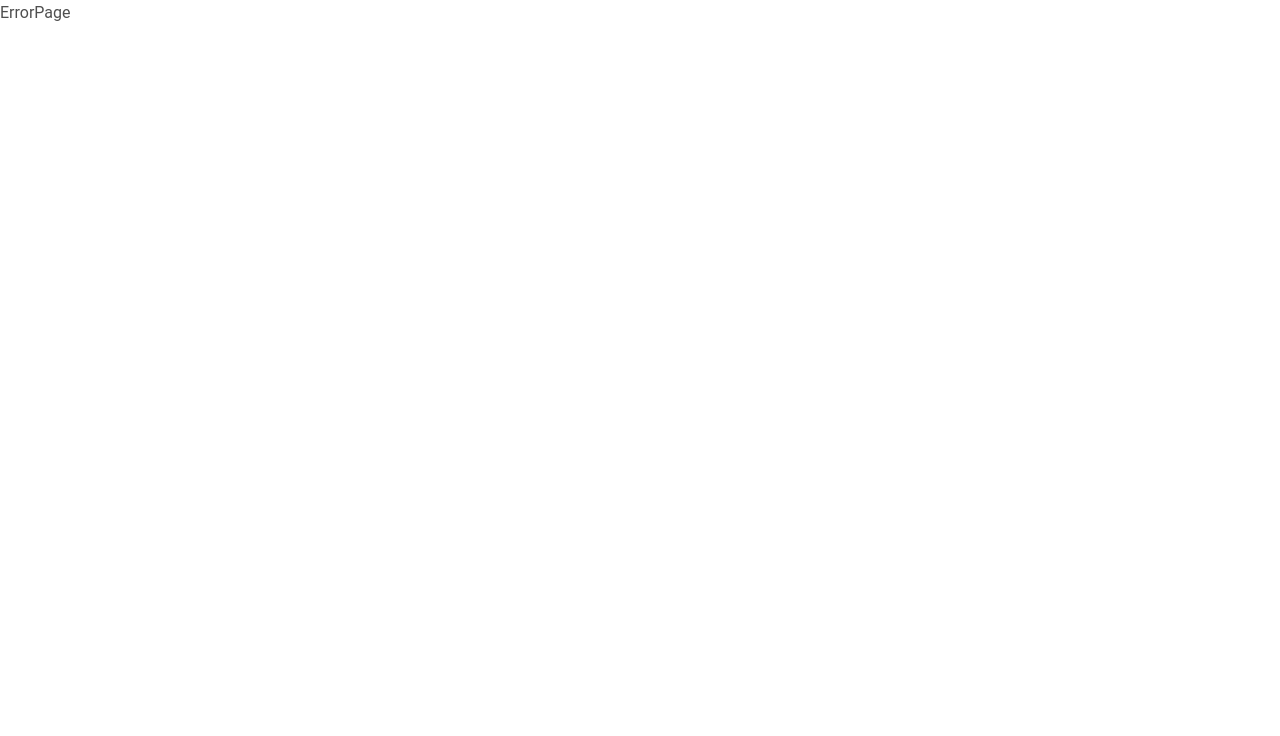
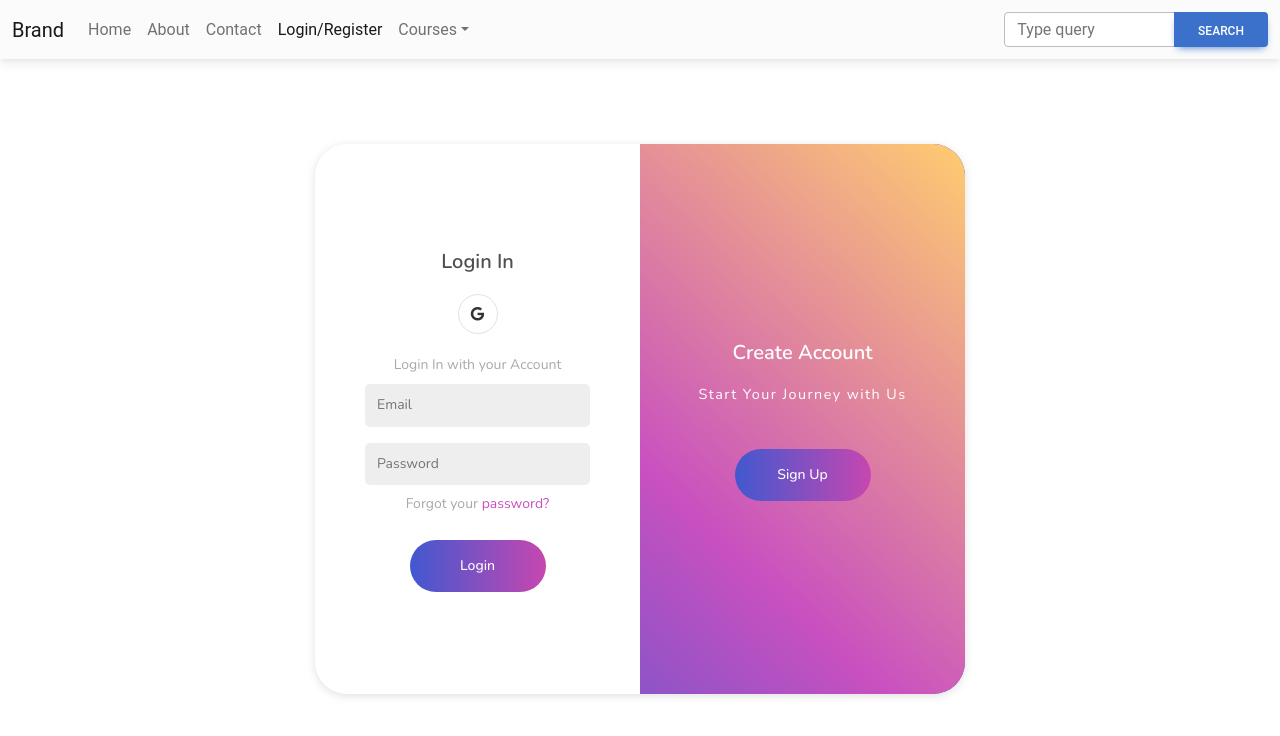
Before and after one commit to Hardikpanchasara/Tops-Project, a React (Create React App) app: page /login in a window 1280 px wide. Before the commit this address had no page. Shown: the top 736 px of the page. Built offline with nearby package versions, Linux system fonts and the light colour scheme.

Commit message:
login registration page Design ready

```diff
--- a/package.json
+++ b/package.json
@@ -12,6 +12,7 @@
     "react-dom": "^18.2.0",
     "react-router-dom": "^6.11.2",
     "react-scripts": "5.0.1",
+    "styled-components": "^5.3.6",
     "web-vitals": "^2.1.4"
   },
   "scripts": {
--- a/src/components/HeaderCompo.jsx
+++ b/src/components/HeaderCompo.jsx
@@ -24,6 +24,7 @@ const HeaderCompo = () => {
             "/": "Home",
             "/about": "About",
             "/contact": "Contact",
+            "/login": "Login/Register",
         }
 
 
--- /dev/null
+++ b/src/pages/LoginRegisterPage.jsx
@@ -0,0 +1,358 @@
+import React, { useRef, useState } from 'react'
+import { NavLink } from 'react-router-dom'
+// import "../LoginRegister.css"
+import styled from 'styled-components'
+
+const LoginRegisterPage = () => {
+    const [rightPanel, setRightPanel] = useState(false)
+    const SetRightPanel = () => {
+        setRightPanel(true)
+    }
+    const SetLeftPanel = () => {
+        setRightPanel(false)
+    }
+    // const panelRef = useRef()
+    // const SetRightPanel = () => {
+    //     panelRef.current.className = "container right-panel-active"
+    // }
+    // const SetLeftPanel = () => {
+    //     panelRef.current.className = "container"
+    // }
+
+    return (
+        <>
+            <Wrapper>
+                <div className={`container ${rightPanel ? "right-panel-active" : ""}`} id="container">
+                {/* <div className="container" id="container" ref={panelRef}> */}
+                    {/* sign Up form section start*/}
+                    <div className="form sign_up">
+                        <form action="#">
+                            {/* heading */}
+                            <h1>Create An Account</h1>
+                            {/* social media icons */}
+                            <div className="social-container">
+                                <NavLink to=""><i className="fa-brands fa-google" /></NavLink>
+                            </div>
+                            <span>use email for registration</span>
+                            {/* input fields start */}
+                            <input type="text" placeholder="User Name" />
+                            <input type="email" placeholder="Email" />
+                            <input type="password" placeholder="Password" />
+                            <button>Create Account</button>
+                            {/* input fields end */}
+                        </form>
+                    </div>
+                    {/* sign Up form section end*/}
+                    {/* sign in form section start*/}
+                    <div className="form sign_in">
+                        <form action="#">
+                            {/* heading */}
+                            <h1>Login In</h1>
+                            {/* social media icons */}
+                            <div className="social-container">
+                                <NavLink to=""><i className="fa-brands fa-google" /></NavLink>
+                            </div>
+                            <span>Login In with your Account</span>
+                            {/* input fields start */}
+                            <input type="email" placeholder="Email" />
+                            <input type="password" placeholder="Password" />
+                            <span>Forgot your <span className="forgot">password?</span></span>
+                            <button>Login</button>
+                            {/* input fields end */}
+                        </form>
+                    </div>
+                    {/* sign in form section end*/}
+                    {/* overlay section start*/}
+                    <div className="overlay-container">
+                        <div className="overlay">
+                            <div className="overlay-pannel overlay-left">
+                                <h1>Already have an account</h1>
+                                <p>Please Login</p>
+                                <button id="signIn" className="overBtn" onClick={SetLeftPanel} >SignIn</button>
+                            </div>
+                            <div className="overlay-pannel overlay-right">
+                                <h1>Create Account</h1>
+                                <p>Start Your Journey with Us</p>
+                                <button id="signUp" className="overBtn" onClick={SetRightPanel}>Sign Up</button>
+                            </div>
+                        </div>
+                    </div>
+                    {/* overlay section start*/}
+                </div>
+
+            </Wrapper>
+        </>
+    )
+}
+
+const Wrapper = styled.div`
+  @import url("https://fonts.googleapis.com/css2?family=Nunito:ital,wght@0,300;0,400;0,500;0,600;1,600;1,700&display=swap");
+
+  display: grid;
+  place-items: center;
+  font-family: "Nunito", sans-serif;
+  height: 90vh;
+
+/* headings */
+  h1 {
+  font-weight: bold;
+  margin: 0;
+  font-size: 20px;
+  }
+/* headings */
+/* paragraphs */
+  p {
+  font-size: 0.9em;
+  font-weight: 200;
+  line-height: 1.3em;
+  letter-spacing: 0.1em;
+  margin: 20px 0;
+  }
+/* paragraphs */
+/* span tags */
+span {
+  font-size: 14px;
+  color: #a9a9a9;
+}
+span .forgot {
+  color: #c850c0;
+  cursor: pointer;
+}
+/* span tags */
+a {
+  color: #333;
+  font-size: 14px;
+  text-decoration: none;
+  margin: 15px 0;
+}
+
+/* form */
+form {
+  background-color: transparent;
+  display: flex;
+  align-items: center;
+  justify-content: center;
+  flex-direction: column;
+  padding: 0 50px;
+  height: 100%;
+  text-align: center;
+}
+/* form */
+/* input fields */
+input {
+  background-color: #ecececdd;
+  border: none;
+  font-size: 14px;
+  padding: 10px 12px;
+  margin: 8px 0;
+  width: 100%;
+  color: #333;
+  outline: none;
+  border-radius: 5px;
+}
+/* input fields */
+
+/* button */
+button {
+  text-decoration: none;
+  position: relative;
+  border: none;
+  font-size: 14px;
+  font-weight: 500;
+  color: #fff;
+  width: 9em;
+  height: 3em;
+  line-height: 2em;
+  text-align: center;
+  background: linear-gradient(90deg, #4158d0, #f441a5, #ffcc70, #4158d0);
+  background-size: 300%;
+  border-radius: 30px;
+  z-index: 1;
+  margin-top: 30px;
+  cursor: pointer;
+}
+
+button:hover {
+  animation: ani 8s linear infinite;
+  border: none;
+}
+
+@keyframes ani {
+  0% {
+    background-position: 0%;
+  }
+
+  100% {
+    background-position: 200%;
+  }
+}
+
+button:before {
+  content: "";
+  position: absolute;
+  top: -5px;
+  left: -5px;
+  right: -5px;
+  bottom: -5px;
+  z-index: -1;
+  background: linear-gradient(90deg, #4158d0, #f441a5, #ffcc70, #4158d0);
+  background-size: 400%;
+  border-radius: 35px;
+  transition: 1s;
+}
+
+button:hover::before {
+  filter: blur(10px);
+}
+
+button:active {
+  background: linear-gradient(90deg, #4158d0, #f441a5, #ffcc70, #4158d0);
+}
+
+/* button */
+
+/* container */
+.container {
+  background-color: #ffffff;
+  border-radius: 2em;
+  box-shadow: rgba(99, 99, 99, 0.2) 0px 2px 8px 0px;
+  position: relative;
+  overflow: hidden;
+  width: 650px;
+  max-width: 100%;
+  min-height: 550px;
+}
+.form {
+  position: absolute;
+  top: 0;
+  height: 100%;
+  transition: all ease-in-out 0.6s;
+}
+.sign_up {
+  left: 0;
+  width: 50%;
+  opacity: 0;
+  z-index: 1;
+}
+.sign_in {
+  left: 0;
+  width: 50%;
+  z-index: 2;
+  opacity: 1;
+}
+/* container */
+
+/* active container */
+.container.right-panel-active .sign_in {
+  transform: translateX(100%);
+  opacity: 0;
+}
+.container.right-panel-active .sign_up {
+  transform: translateX(100%);
+  opacity: 1;
+  z-index: 5;
+  animation: switch 0.5s;
+}
+@keyframes switch {
+  0%,
+  49.99% {
+    opacity: 0;
+    z-index: 1;
+  }
+  50%,
+  100% {
+    opacity: 1;
+    z-index: 5;
+  }
+}
+
+/* active container */
+
+/* overlay container*/
+.overlay-container {
+  position: absolute;
+  top: 0;
+  left: 50%;
+  width: 50%;
+  height: 100%;
+  overflow: hidden;
+  transition: transform 0.6s ease-in-out;
+  z-index: 100;
+}
+.overlay {
+  background-color: #4158d0;
+  background-image: linear-gradient(
+    43deg,
+    #4158d0 0%,
+    #c850c0 46%,
+    #ffcc70 100%
+  );
+  background-repeat: no-repeat;
+  background-size: cover;
+  background-position: 0 0;
+  color: #fff;
+  position: relative;
+  left: -100%;
+  height: 100%;
+  width: 200%;
+  transform: translateX(0);
+  transition: transform 0.6s ease-in-out;
+}
+.overlay-pannel {
+  position: absolute;
+  display: flex;
+  align-items: center;
+  justify-content: center;
+  flex-direction: column;
+  padding: 0 40px;
+  text-align: center;
+  top: 0;
+  height: 100%;
+  width: 50%;
+  transform: translateX(0);
+  transition: transform -0.6s ease-in-out;
+}
+.overlay-left {
+  transform: translateX(-20%);
+}
+.overlay-right {
+  right: 0;
+  transform: translateX(0);
+}
+/* container switch */
+.container.right-panel-active .overlay-container {
+  transform: translateX(-100%);
+}
+.container.right-panel-active .overlay {
+  transform: translateX(50%);
+}
+.container.right-panel-active .overlay-left {
+  transform: translateX(0);
+}
+.container.right-panel-active .overlay-right {
+  transform: translateX(20%);
+}
+/* container switch */
+
+/* overlay container */
+
+/* social container */
+.social-container {
+  margin: 20px 0;
+}
+.social-container a {
+  border: 1px solid #dddd;
+  border-radius: 50%;
+  display: inline-flex;
+  justify-content: center;
+  align-items: center;
+  margin: 0 5px;
+  height: 40px;
+  width: 40px;
+  cursor: pointer;
+}
+/* social container */
+
+`
+
+export default LoginRegisterPage
```
Also changed, not shown: src/MainRoutes.jsx (+22 -13 lines), 1 other file (tests, documents, lock files or other folders).
